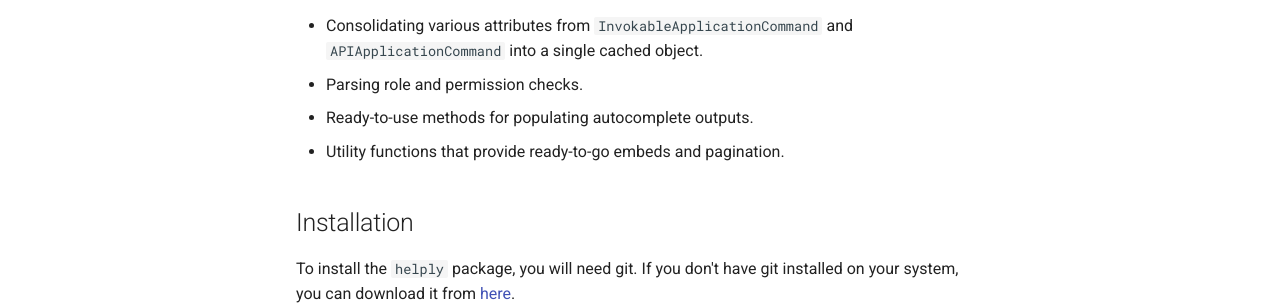
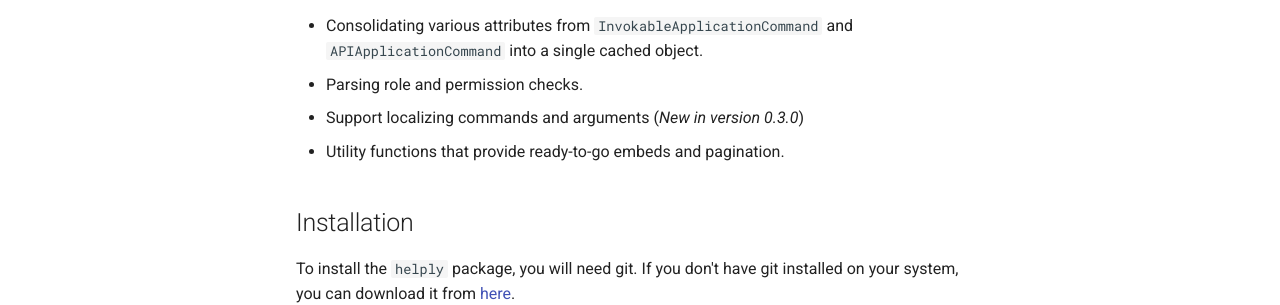
Before and after one commit to dlchamp/Helply, an MkDocs documentation site: the page built from docs/index.md, in a window 1280 px wide and 900 px high. Shown: the part 434-739 px from the top of the window. Built offline with MkDocs 1.6.1 and Material for MkDocs 9.7.7, drawn with Linux system fonts in a browser that asks for light colours; comment, search, counter and statistics services are not loaded.

Commit message:
chore(features): add item localization

```diff
--- a/docs/index.md
+++ b/docs/index.md
@@ -11,7 +11,7 @@ and provide details for each command, such as name, description, role and permis
 ## Key Features
 - Consolidating various attributes from `InvokableApplicationCommand` and `APIApplicationCommand` into a single cached object.
 - Parsing role and permission checks.
-- Ready-to-use methods for populating autocomplete outputs.
+- Support localizing commands and arguments (*New in version 0.3.0*)
 - Utility functions that provide ready-to-go embeds and pagination.
 
 
```
Also changed, not shown: README.md (+1 -1 lines).
